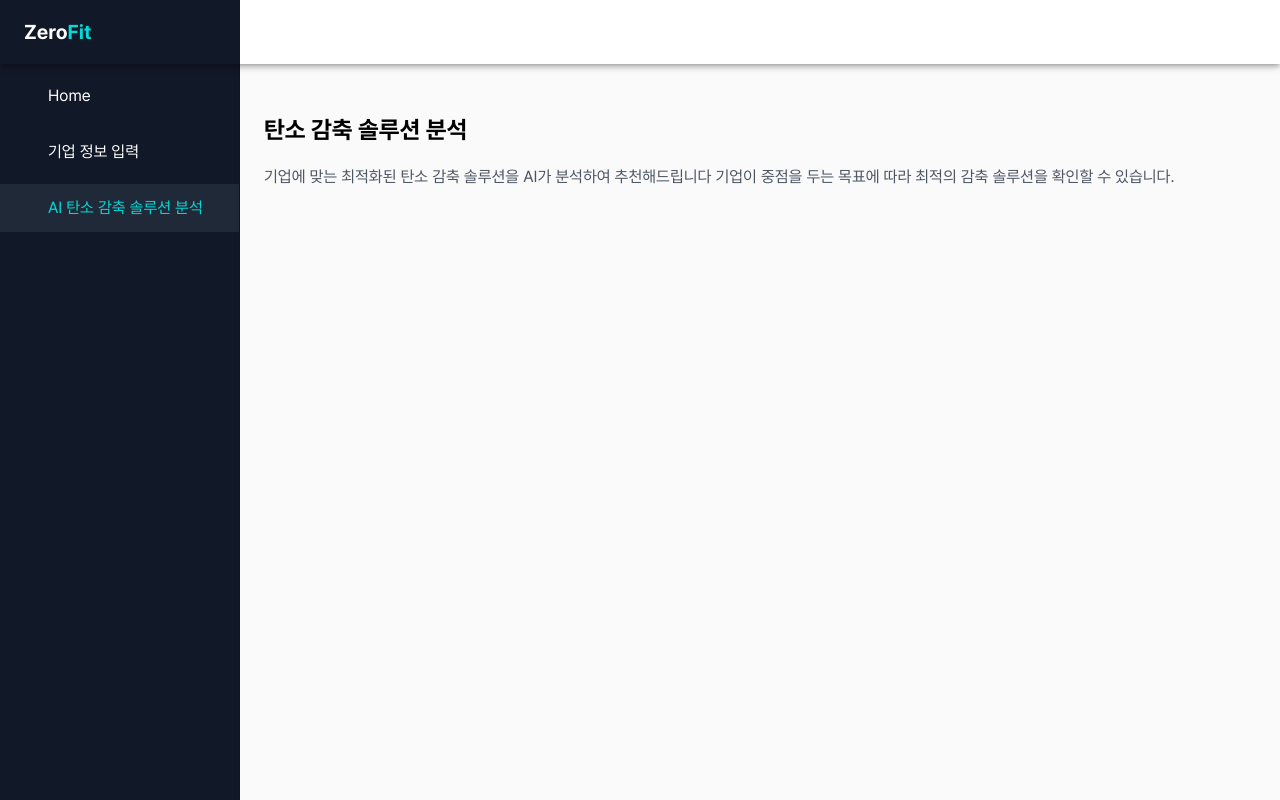
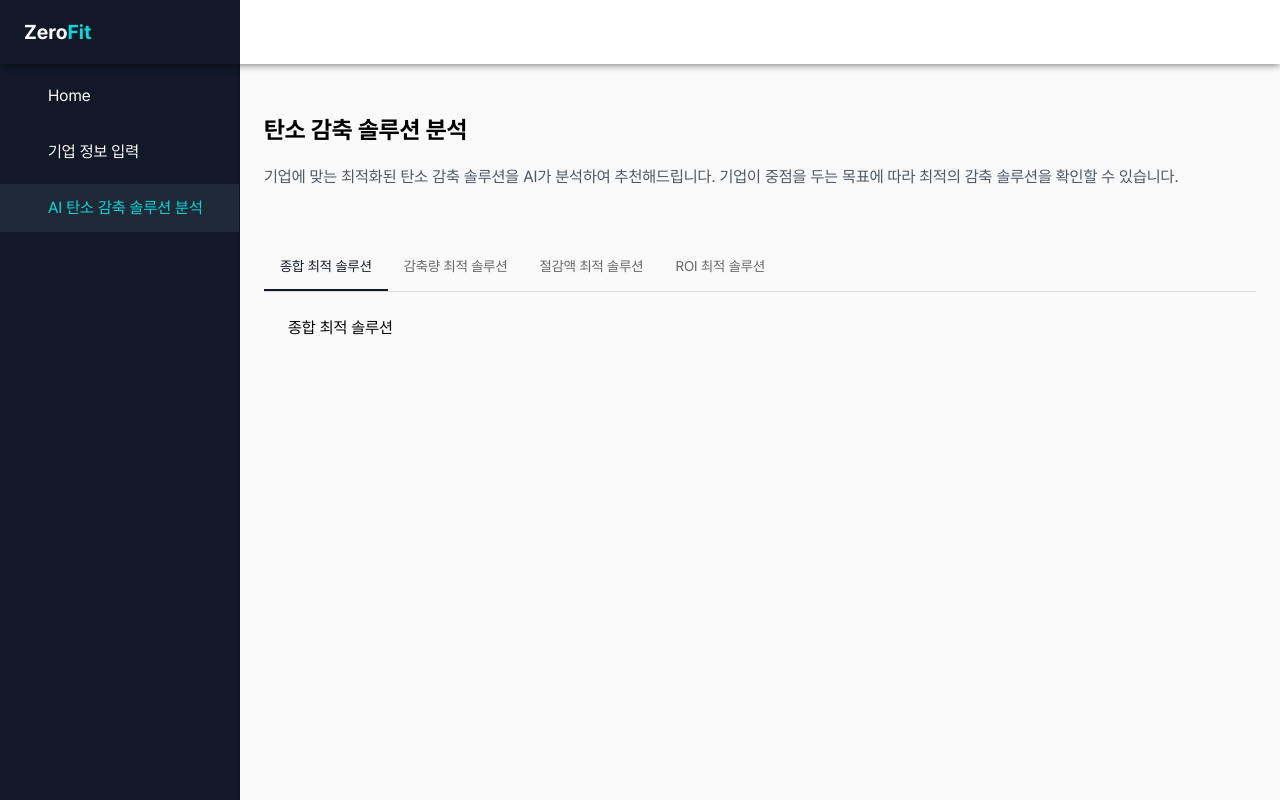
Before and after one commit to 2025-KGU-Capstone-Design/zerofit_frontend, a React (Vite) app: page /solution in a window 1280 px wide. Built offline with nearby package versions, Linux system fonts and the light colour scheme; some icons are missing.

Commit message:
style: 솔루션 tab 추가가

```diff
--- a/src/ui/pages/solutionRecommendPage/SolutionRecommend.tsx
+++ b/src/ui/pages/solutionRecommendPage/SolutionRecommend.tsx
@@ -1,6 +1,7 @@
 import {Box, Tabs, Typography} from '@mui/material'
 import Container from '@mui/material/Container'
 import SolutionTab from './SoutionTab'
+import BasicTabs from './BasicTabs'
 
 const SolutionRecommend = () => {
     return (
@@ -11,7 +12,7 @@
                 </Typography>
                 <Typography sx={{mt: '17px', color: '#4B5563'}}>
                     기업에 맞는 최적화된 탄소 감축 솔루션을 AI가 분석하여
-                    추천해드립니다 기업이 중점을 두는 목표에 따라 최적의 감축
+                    추천해드립니다. 기업이 중점을 두는 목표에 따라 최적의 감축
                     솔루션을 확인할 수 있습니다.
                 </Typography>
             </Box>
--- a/src/ui/pages/solutionRecommendPage/SoutionTab.tsx
+++ b/src/ui/pages/solutionRecommendPage/SoutionTab.tsx
@@ -1,8 +1,70 @@
-import {Box} from '@mui/material'
-import React from 'react'
+import * as React from 'react'
+import Tabs from '@mui/material/Tabs'
+import Tab from '@mui/material/Tab'
+import Box from '@mui/material/Box'
 
-const SolutionTab = () => {
-    return <Box></Box>
+interface TabPanelProps {
+    children?: React.ReactNode
+    index: number
+    value: number
 }
 
-export default SolutionTab
+function CustomTabPanel(props: TabPanelProps) {
+    const {children, value, index, ...other} = props
+
+    return (
+        <div
+            role='tabpanel'
+            hidden={value !== index}
+            id={`simple-tabpanel-${index}`}
+            aria-labelledby={`simple-tab-${index}`}
+            {...other}
+        >
+            {value === index && <Box sx={{p: 3}}>{children}</Box>}
+        </div>
+    )
+}
+
+function a11yProps(index: number) {
+    return {
+        id: `simple-tab-${index}`,
+        'aria-controls': `simple-tabpanel-${index}`,
+    }
+}
+
+export default function BasicTabs() {
+    const [value, setValue] = React.useState(0)
+
+    const handleChange = (event: React.SyntheticEvent, newValue: number) => {
+        setValue(newValue)
+    }
+
+    return (
+        <Box sx={{width: '100%', mt: '54px'}}>
+            <Box sx={{borderBottom: 1, borderColor: 'divider'}}>
+                <Tabs
+                    value={value}
+                    onChange={handleChange}
+                    aria-label='basic tabs example'
+                >
+                    <Tab label='종합 최적 솔루션' {...a11yProps(0)} />
+                    <Tab label='감축량 최적 솔루션' {...a11yProps(1)} />
+                    <Tab label='절감액 최적 솔루션' {...a11yProps(2)} />
+                    <Tab label='ROI 최적 솔루션' {...a11yProps(3)} />
+                </Tabs>
+            </Box>
+            <CustomTabPanel value={value} index={0}>
+                종합 최적 솔루션
+            </CustomTabPanel>
+            <CustomTabPanel value={value} index={1}>
+                감축량 최적 솔루션
+            </CustomTabPanel>
+            <CustomTabPanel value={value} index={2}>
+                절감액 최적 솔루션
+            </CustomTabPanel>
+            <CustomTabPanel value={value} index={3}>
+                ROI 최적 솔루션
+            </CustomTabPanel>
+        </Box>
+    )
+}
```
